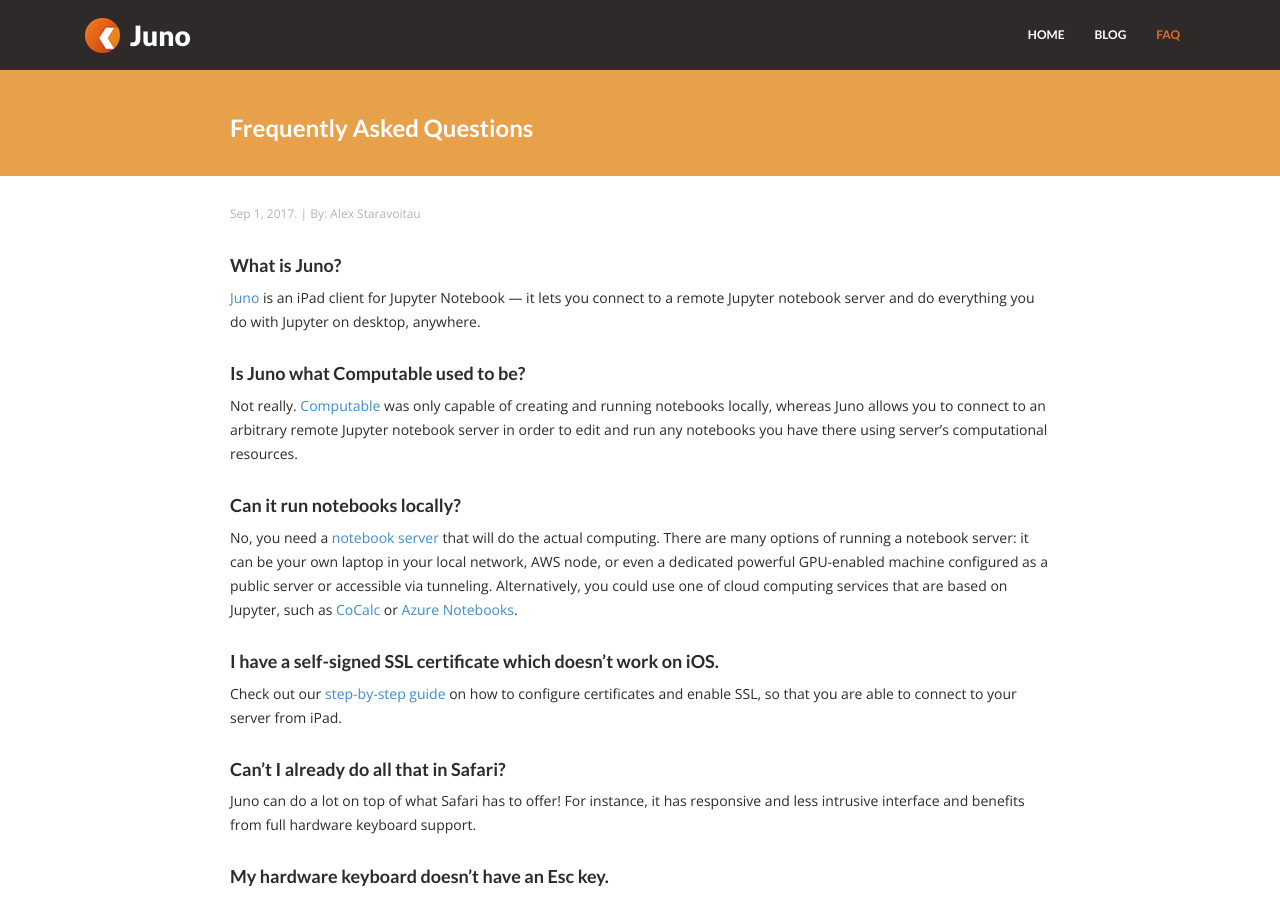
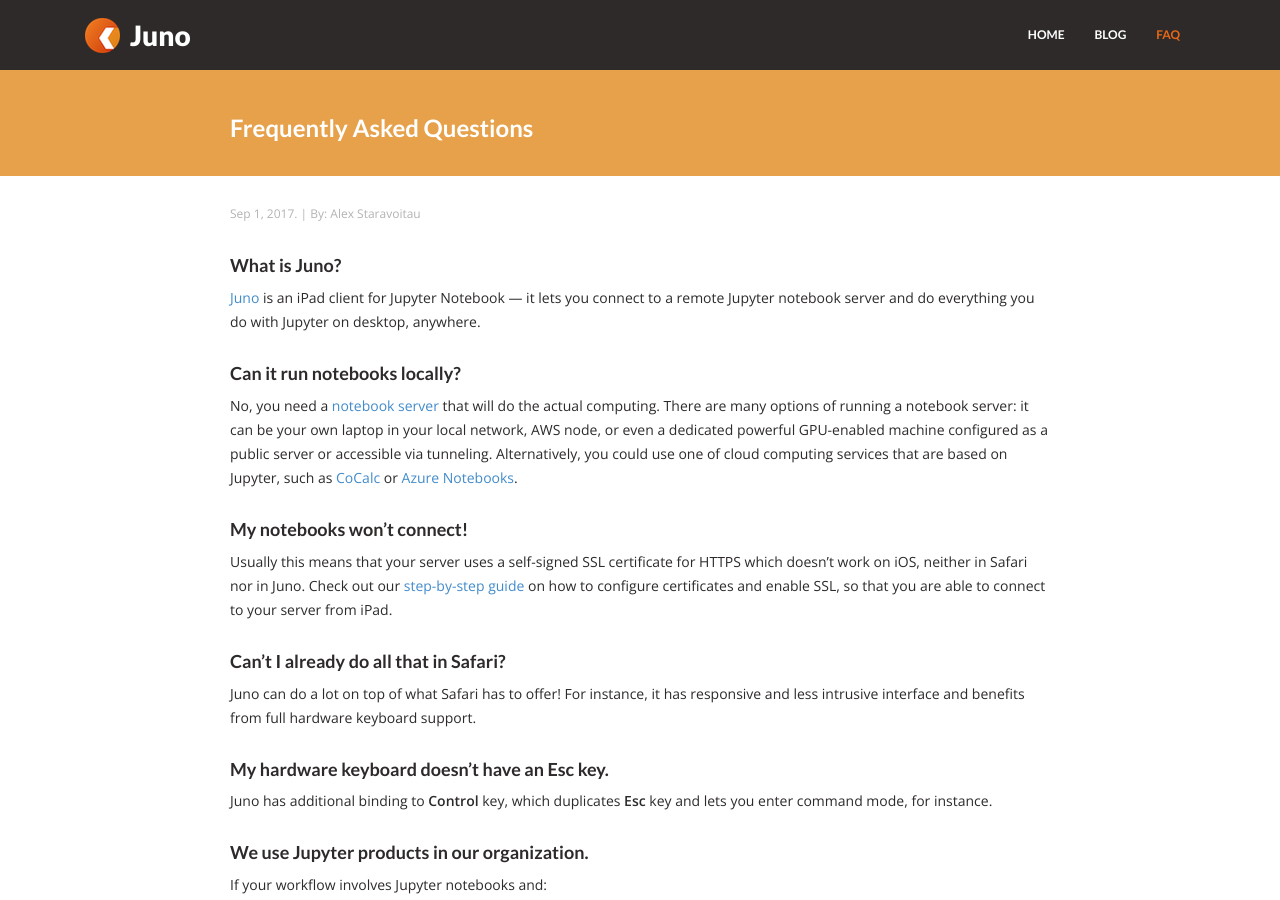
Before and after one commit to test-juno-sh/juno-website-test, a Jekyll site: the page built from _posts/2017-09-01-faq.markdown, in a window 1280 px wide and 900 px high. Built offline with Jekyll 4.4.1, drawn with Linux system fonts in a browser that asks for light colours; nearby versions of some CDN libraries.

Commit message:
Update FAQ.

```diff
--- a/_posts/2017-09-01-faq.markdown
+++ b/_posts/2017-09-01-faq.markdown
@@ -11,14 +11,11 @@
 #### What is Juno?
 [Juno](https://itunes.apple.com/app/juno-jupyter-notebook-client/id1315744137){:target="_blank"} is an iPad client for Jupyter Notebook — it lets you connect to a remote Jupyter notebook server and do everything you do with Jupyter on desktop, anywhere.
 
-#### Is Juno what Computable used to be?
-Not really. [Computable](http://computableapp.com){:target="_blank"} was only capable of creating and running notebooks locally, whereas Juno allows you to connect to an arbitrary remote Jupyter notebook server in order to edit and run any notebooks you have there using server's computational resources.
-
 #### Can it run notebooks locally?
 No, you need a [notebook server](http://jupyter-notebook.readthedocs.io/en/latest/public_server.html){:target="_blank"} that will do the actual computing. There are many options of running a notebook server: it can be your own laptop in your local network, AWS node, or even a dedicated powerful GPU-enabled machine configured as a public server or accessible via tunneling. Alternatively, you could use one of cloud computing services that are based on Jupyter, such as [CoCalc](http://cocalc.com){:target="_blank"} or [Azure Notebooks](https://notebooks.azure.com){:target="_blank"}.
 
-#### I have a self-signed SSL certificate which doesn't work on iOS.
-Check out our [step-by-step guide](/ssl-self-signed-cert){:target="_blank"} on how to configure certificates and enable SSL, so that you are able to connect to your server from iPad.
+#### My notebooks won't connect!
+Usually this means that your server uses a self-signed SSL certificate for HTTPS which doesn't work on iOS, neither in Safari nor in Juno. Check out our [step-by-step guide](/ssl-self-signed-cert){:target="_blank"} on how to configure certificates and enable SSL, so that you are able to connect to your server from iPad.
 
 #### Can't I already do all that in Safari?
 Juno can do a lot on top of what Safari has to offer! For instance, it has responsive and less intrusive interface and benefits from full hardware keyboard support.
```
